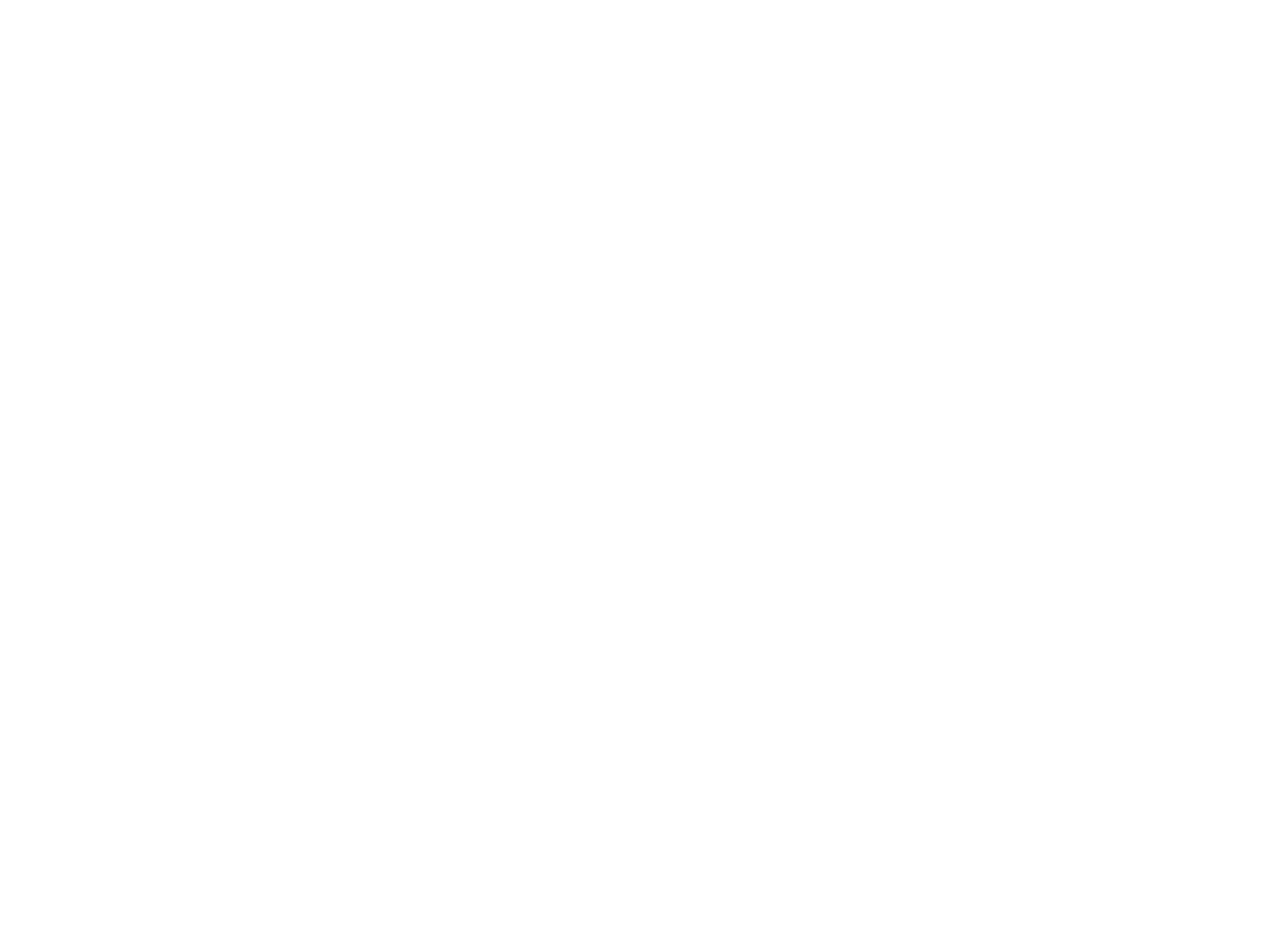
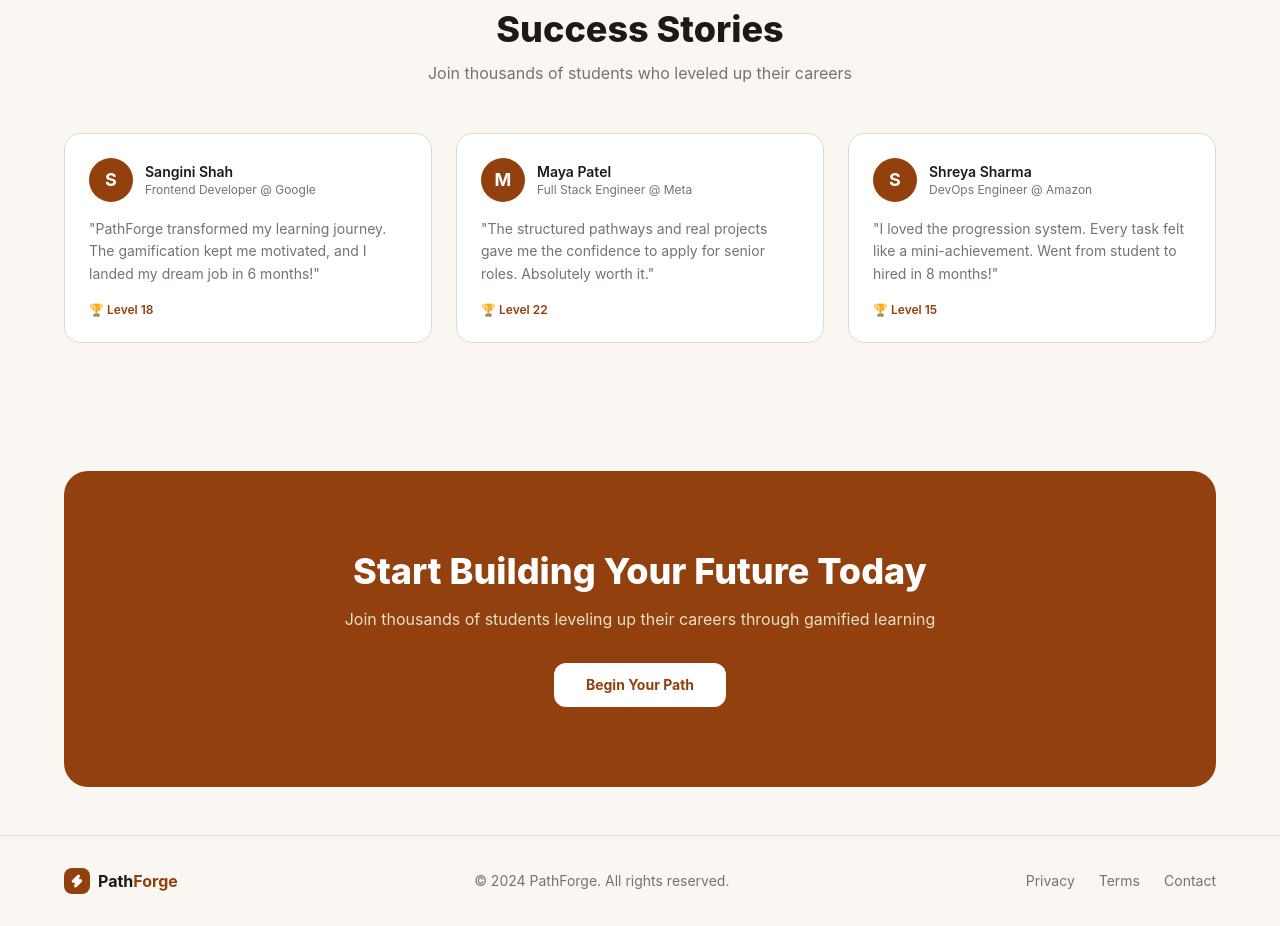
Before and after one commit to KhushiGupta0104/PathForge, a React (Vite) app in the folder PathForge/: page / in a window 1280 px wide. Shown: the part 2400-3326 px from the top of the page. Before the commit the page ends 2328 px from the top, so only its background shows below. Built offline with nearby package versions, Linux system fonts and the light colour scheme.

Commit message:
frontend

```diff
--- a/PathForge/src/App.jsx
+++ b/PathForge/src/App.jsx
@@ -3,6 +3,9 @@ import HeroSection from './components/HeroSection'
 import StatsSection from './components/StatsSection'
 import FeaturesSection from './components/FeaturesSection'
 import PathwaysSection from './components/PathwaysSection'
+import TestimonialsSection from './components/TestimonialsSection'
+import CTASection from './components/CTASection'
+import Footer from './components/Footer'
 
 function App() {
   return (
@@ -12,6 +15,9 @@ function App() {
       <StatsSection />
       <FeaturesSection />
       <PathwaysSection />
+      <TestimonialsSection />
+      <CTASection />
+      <Footer />
     </div>
   )
 }
--- /dev/null
+++ b/PathForge/src/components/CTASection.jsx
@@ -0,0 +1,15 @@
+function CTASection() {
+  return (
+    <section className="mx-16 my-12 bg-[#92400e] rounded-3xl px-16 py-20 text-center relative overflow-hidden">
+      <div className="relative z-10">
+        <h2 className="text-4xl font-extrabold text-white mb-4">Start Building Your Future Today</h2>
+        <p className="text-[#e8dfc4] text-base mb-8">Join thousands of students leveling up their careers through gamified learning</p>
+        <button className="bg-white text-[#92400e] font-bold px-8 py-3 rounded-xl hover:bg-[#faf7f2] text-sm">
+          Begin Your Path
+        </button>
+      </div>
+    </section>
+  )
+}
+
+export default CTASection
--- /dev/null
+++ b/PathForge/src/components/Footer.jsx
@@ -0,0 +1,22 @@
+import { Zap } from 'lucide-react'
+
+function Footer() {
+  return (
+    <footer className="bg-[#faf7f2] border-t border-[#e2d9c8] px-16 py-8 flex items-center justify-between">
+      <div className="flex items-center gap-2">
+        <div className="bg-[#92400e] p-1.5 rounded-lg">
+          <Zap size={14} className="text-white" fill="white" />
+        </div>
+        <span className="text-[#1c1917] font-bold">Path<span className="text-[#92400e]">Forge</span></span>
+      </div>
+      <p className="text-[#78716c] text-sm">© 2024 PathForge. All rights reserved.</p>
+      <div className="flex gap-6">
+        <a href="#" className="text-[#78716c] hover:text-[#1c1917] text-sm">Privacy</a>
+        <a href="#" className="text-[#78716c] hover:text-[#1c1917] text-sm">Terms</a>
+        <a href="#" className="text-[#78716c] hover:text-[#1c1917] text-sm">Contact</a>
+      </div>
+    </footer>
+  )
+}
+
+export default Footer
--- /dev/null
+++ b/PathForge/src/components/TestimonialsSection.jsx
@@ -0,0 +1,56 @@
+const testimonials = [
+  {
+    name: 'Sangini Shah',
+    role: 'Frontend Developer @ Google',
+    initial: 'S',
+    text: 'PathForge transformed my learning journey. The gamification kept me motivated, and I landed my dream job in 6 months!',
+    level: 'Level 18',
+  },
+  {
+    name: 'Maya Patel',
+    role: 'Full Stack Engineer @ Meta',
+    initial: 'M',
+    text: 'The structured pathways and real projects gave me the confidence to apply for senior roles. Absolutely worth it.',
+    level: 'Level 22',
+  },
+  {
+    name: 'Shreya Sharma',
+    role: 'DevOps Engineer @ Amazon',
+    initial: 'S',
+    text: 'I loved the progression system. Every task felt like a mini-achievement. Went from student to hired in 8 months!',
+    level: 'Level 15',
+  },
+]
+
+function TestimonialsSection() {
+  return (
+    <section className="bg-[#faf7f2] px-16 py-20 border-t border-[#e2d9c8]">
+      <div className="text-center mb-12">
+        <h2 className="text-4xl font-extrabold text-[#1c1917] mb-3">Success Stories</h2>
+        <p className="text-[#78716c] text-base">Join thousands of students who leveled up their careers</p>
+      </div>
+
+      <div className="grid grid-cols-3 gap-6">
+        {testimonials.map((t, i) => (
+          <div key={i} className="bg-white border border-[#e2d9c8] rounded-2xl p-6 flex flex-col gap-4">
+            <div className="flex items-center gap-3">
+              <div className="w-11 h-11 rounded-full bg-[#92400e] flex items-center justify-center text-white font-bold text-lg">
+                {t.initial}
+              </div>
+              <div>
+                <p className="text-[#1c1917] font-semibold text-sm">{t.name}</p>
+                <p className="text-[#78716c] text-xs">{t.role}</p>
+              </div>
+            </div>
+            <p className="text-[#78716c] text-sm leading-relaxed">"{t.text}"</p>
+            <div className="flex items-center gap-1 text-[#92400e] text-xs font-semibold">
+              🏆 {t.level}
+            </div>
+          </div>
+        ))}
+      </div>
+    </section>
+  )
+}
+
+export default TestimonialsSection
```
